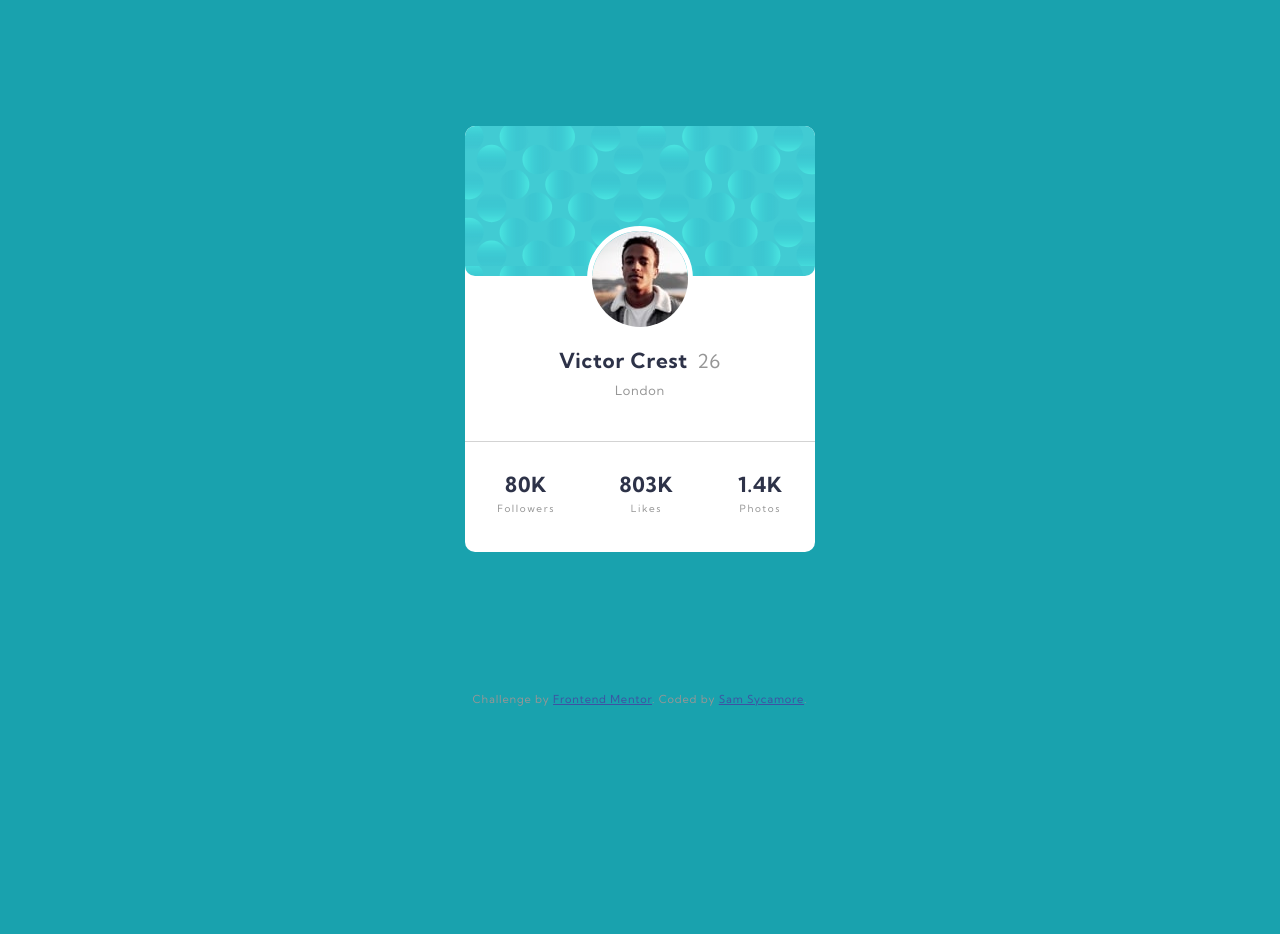
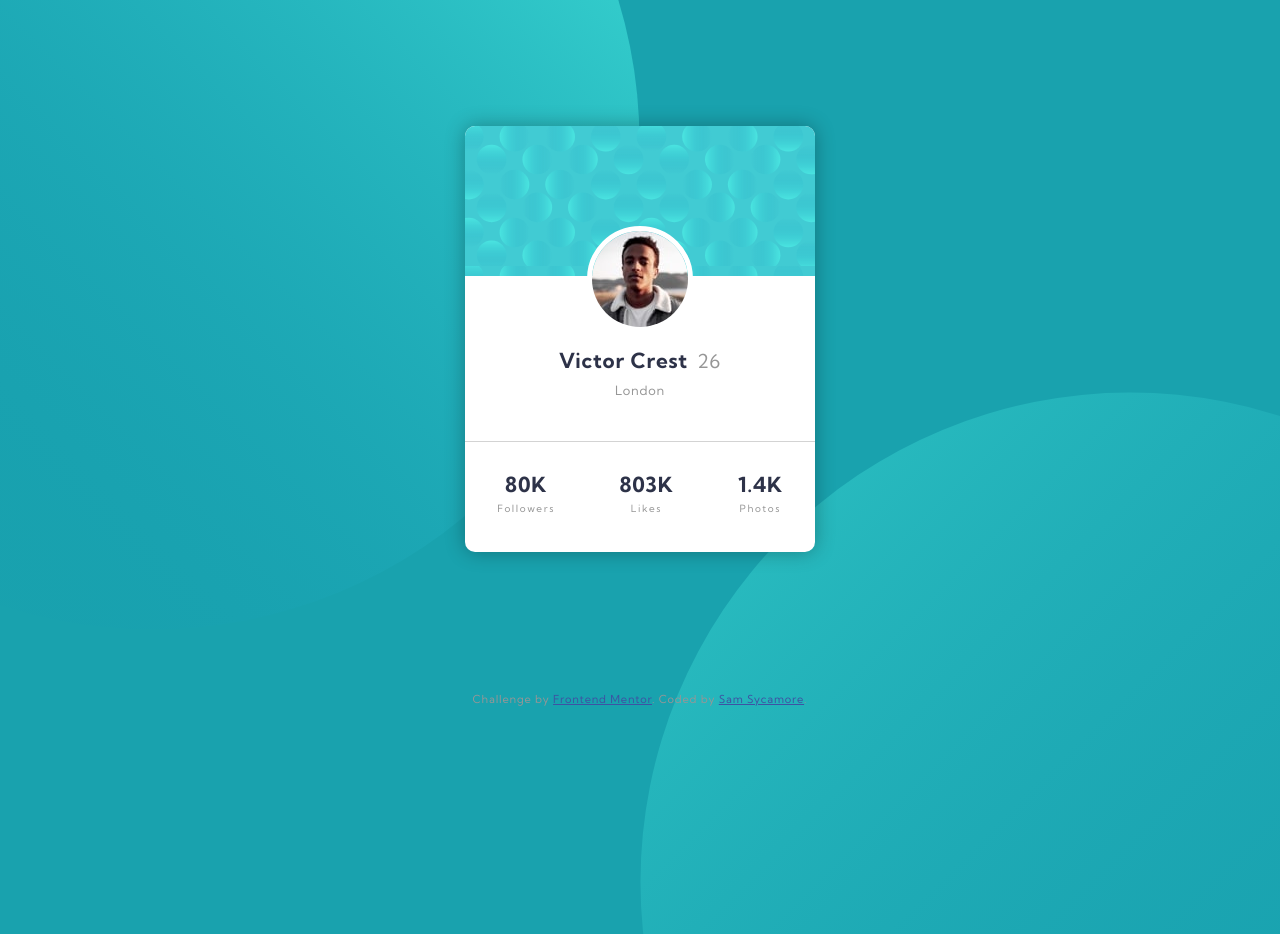
Before and after one commit to samuelsycamore/FEM-profile-card-component, a plain HTML site: page index.html in a window 1280 px wide. Before the commit the page ends 800 px from the top, so only its background shows below. Drawn offline with Linux system fonts and the light colour scheme.

Commit message:
add bg images and box shadow, thx google

```diff
--- a/style.css
+++ b/style.css
@@ -1,13 +1,18 @@
 @import url('https://fonts.googleapis.com/css2?family=Kumbh+Sans:wght@400;700&display=swap');
 
 body{
+  height: 100vh;
 background: hsl(185, 75%, 39%);
 font-family: 'Kumbh Sans', sans-serif;
 font-size: 62.5%;
 color: hsl(0, 0%, 59%);
 line-height: 0.5rem;
 letter-spacing: 0.05rem;
+background-image: url("images/bg-pattern-top.svg"), url("images/bg-pattern-bottom.svg");
+background-position: right 50vw bottom 38vh, left 50vw top 49vh;
+background-repeat: no-repeat;
 }
+
 
 h1, h2{
   color: hsl(229, 23%, 23%);
@@ -42,11 +47,15 @@ h4{
   max-width: 350px;
   max-height: 100%;
   margin: 10% auto;
+  box-shadow: 0px 0px 20px 0px rgba(0,0,0,0.30);
+-webkit-box-shadow: 0px 0px 20px 0px rgba(0,0,0,0.30);
+-moz-box-shadow: 0px 0px 20px 0px rgba(0,0,0,0.30);
 }
 
 .top{
   background: url("images/bg-pattern-card.svg");
-  border-radius: 10px;
+  border-top-right-radius: 10px;
+border-top-left-radius: 10px;
   width: 100%;
   height: 150px;
   margin-bottom: 50px;
```
